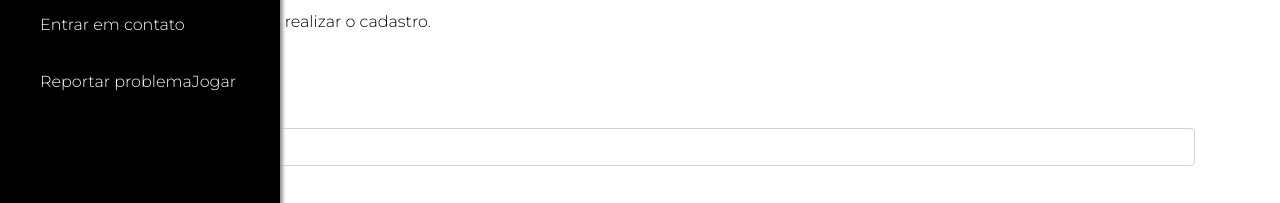
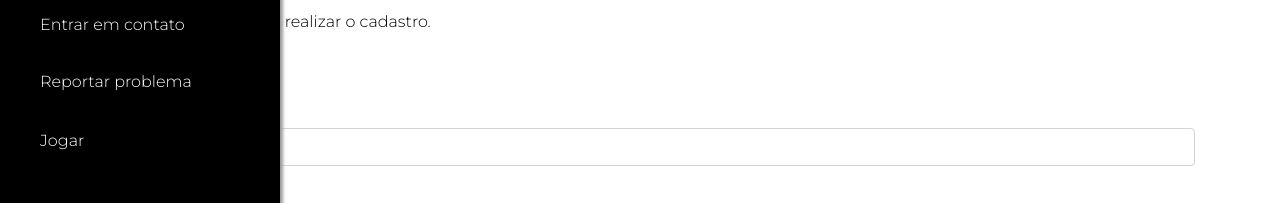
Before and after one commit to fulgurebrasil/Fulgure-Front, a Nuxt app: page / in a window 1280 px wide. Both pictures are taken after a click on the element 103 px from the left and 60 px from the top of the page. Shown: the part 169-372 px from the top of the page. Built offline with nearby package versions, Linux system fonts and the light colour scheme.

Commit message:
alterando menu hambúrguer

```diff
--- a/components/menuHamburguer.vue
+++ b/components/menuHamburguer.vue
@@ -3,11 +3,11 @@
     <div id="menu-bar">
       <img src="../static/iconFechar.png" @click="mostrarMenu" />
       <a href="">Sobre nós</a>
-            <hr>
+      <hr />
       <a href="">Entrar em contato</a>
-            <hr>
+      <hr />
       <a href="">Reportar problema</a>
-            <NuxtLink v-bind:to="`/tela-jogar`">Jogar</NuxtLink>
+      <a href="/tela-jogar/" id="jogar">Jogar</a>
     </div>
     <div id="menu" @click="mostrarMenu">
       <div></div>
@@ -21,14 +21,14 @@
 export default {
   methods: {
     mostrarMenu() {
-            const menu = document.getElementById("menu-bar")
+      const menu = document.getElementById('menu-bar')
       if (menu.style.display === 'block') {
         menu.style.display = 'none'
       } else {
         menu.style.display = 'block'
       }
-        }
-    }
+    },
+  },
 }
 </script>
 
@@ -67,6 +67,7 @@ export default {
 }
 
 #menu-bar a {
+  display: block;
   text-decoration: none;
   color: white;
   font-weight: 100;
@@ -80,4 +81,8 @@ export default {
   display: block;
   margin-bottom: 40px;
 }
+
+#jogar {
+  margin-top: 35px;
+}
 </style>
```
Lines whose indentation alone changed are shown as unchanged.
